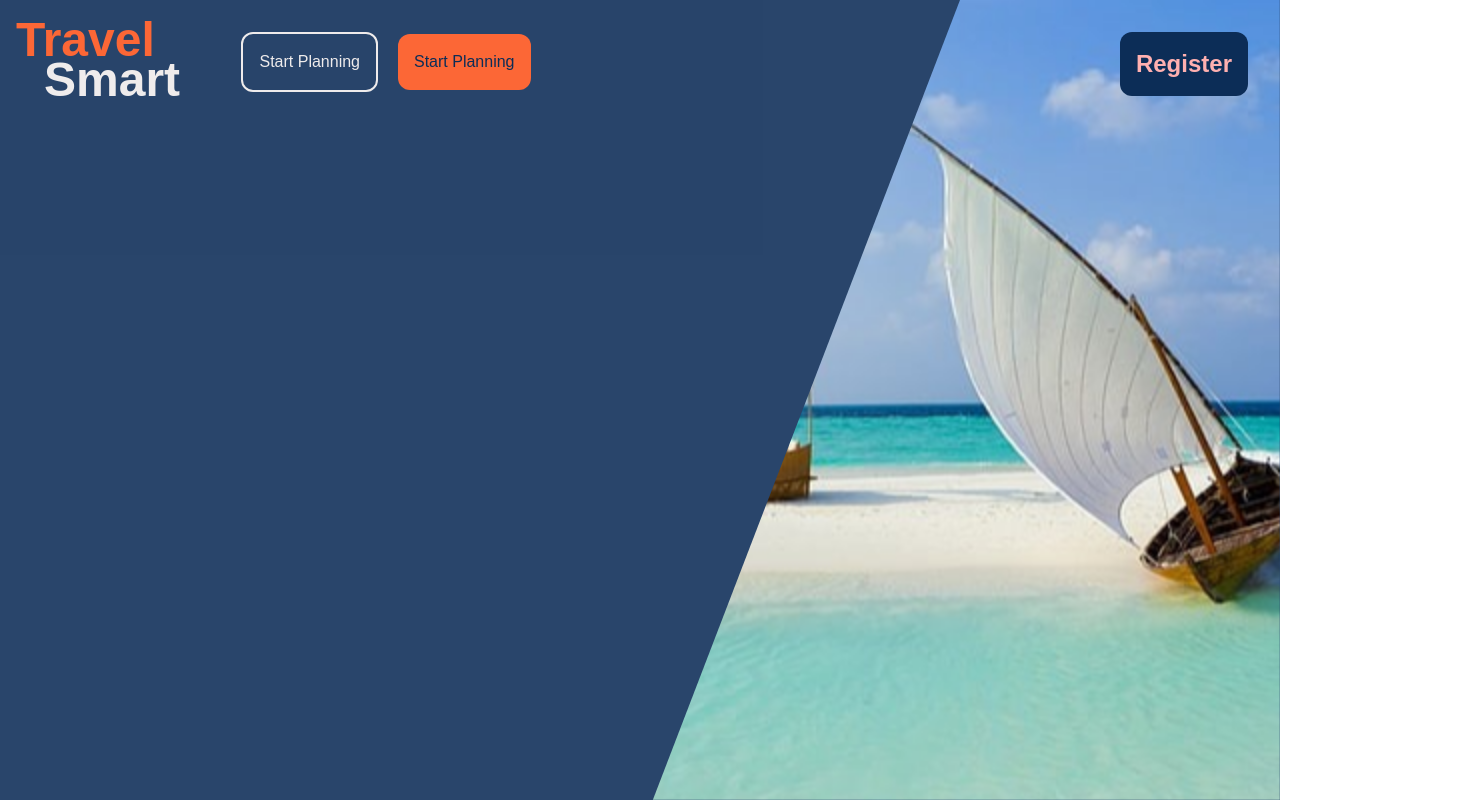
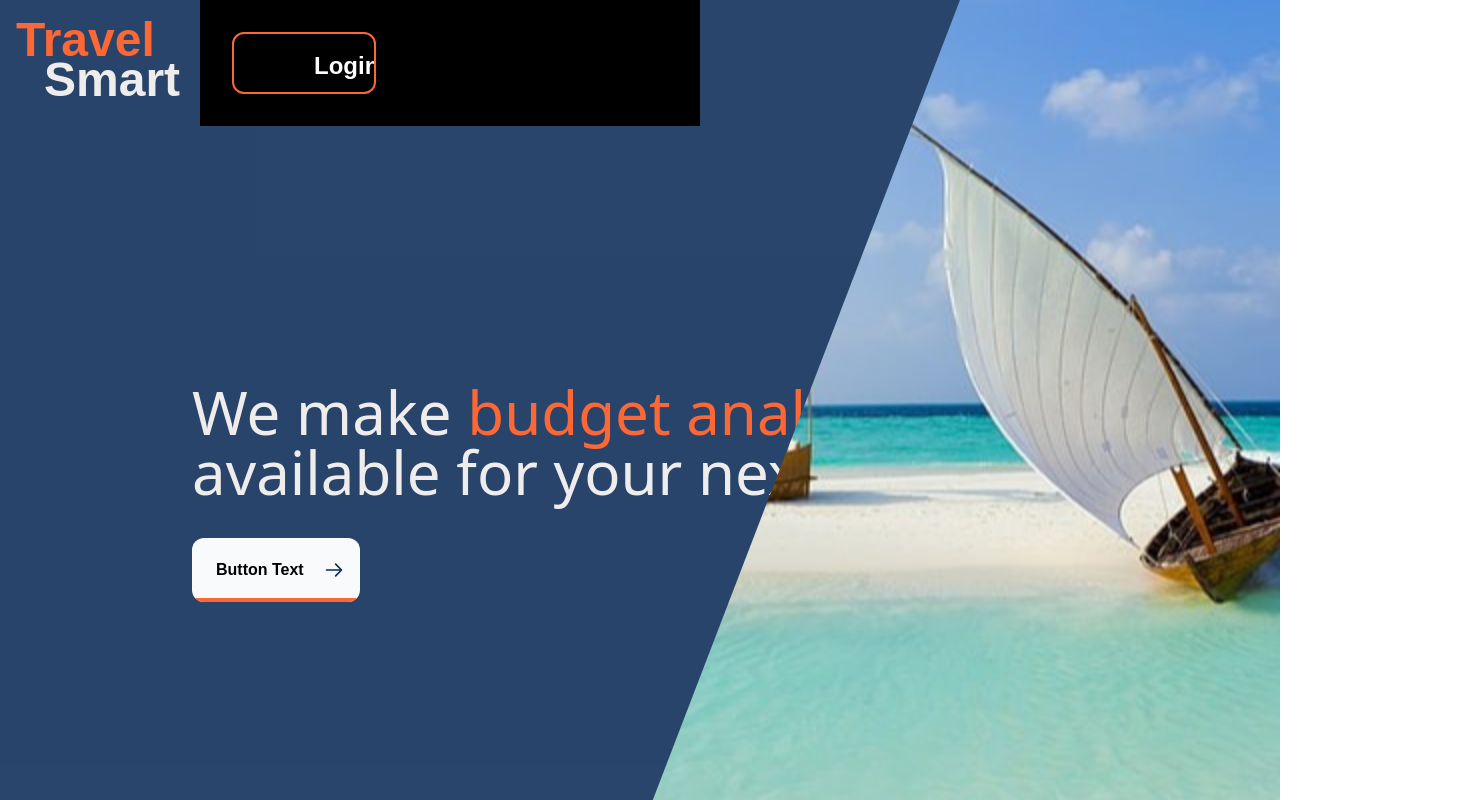
Before and after one commit to Asim-Shah-2004/Recursion5-InitToWinIt, a React (Vite) app in the folder client/: page / in a window 1280 px wide. Shown: the whole page, 1472 px wide, since content can reach past the window. Built offline with nearby package versions, Linux system fonts and the light colour scheme; a web font is replaced by a local one.

Commit message:
Add react-typed library and update button styles

```diff
--- a/client/package.json
+++ b/client/package.json
@@ -22,6 +22,7 @@
     "react": "^18.2.0",
     "react-dom": "^18.2.0",
     "react-router-dom": "^6.22.3",
+    "react-typed": "^2.0.12",
     "tailwind-merge": "^2.2.1",
     "tailwindcss": "^3.4.1",
     "tailwindcss-animate": "^1.0.7"
--- a/client/src/App.css
+++ b/client/src/App.css
@@ -17,16 +17,16 @@
 /* .background {
     /* background: hsla(214, 76%, 19%, 1); */
 
-    /* background: linear-gradient(90deg, hsla(214, 76%, 19%, 1) 0%, hsla(0, 9%, 93%, 1) 86%); */
+/* background: linear-gradient(90deg, hsla(214, 76%, 19%, 1) 0%, hsla(0, 9%, 93%, 1) 86%); */
 
-    /* background: -moz-linear-gradient(90deg, hsla(214, 76%, 19%, 1) 0%, hsla(0, 9%, 93%, 1) 86%); */
+/* background: -moz-linear-gradient(90deg, hsla(214, 76%, 19%, 1) 0%, hsla(0, 9%, 93%, 1) 86%); */
 
-    /* background: -webkit-linear-gradient(90deg, hsla(214, 76%, 19%, 1) 0%, hsla(0, 9%, 93%, 1) 86%); */
+/* background: -webkit-linear-gradient(90deg, hsla(214, 76%, 19%, 1) 0%, hsla(0, 9%, 93%, 1) 86%); */
 
-    /* filter: progid: DXImageTransform.Microsoft.gradient(startColorstr="#0C2D57", endColorstr="#EFECEC", GradientType=1);
+/* filter: progid: DXImageTransform.Microsoft.gradient(startColorstr="#0C2D57", endColorstr="#EFECEC", GradientType=1);
 } */
 
-button {
+/* button {
     font-family: Arial, Helvetica, sans-serif;
     font-weight: bold;
     color: white;
@@ -78,4 +78,47 @@ button span:nth-child(5) {
 button:hover span:not(:nth-child(6)) {
     transform: translate(-50%, -50%) scale(4);
     transition: 1.5s ease;
+} */
+
+button {
+    --color: #FC6736;
+    font-family: inherit;
+    display: inline-block;
+    width: 6em;
+    height: 2.6em;
+    line-height: 2.5em;
+    overflow: hidden;
+    cursor: pointer;
+    margin: 20px;
+    font-size: 17px;
+    z-index: 1;
+    color: var(--color);
+    border: 2px solid var(--color);
+    border-radius: 6px;
+    position: relative;
 }
+
+button::before {
+    position: absolute;
+    content: "";
+    background: var(--color);
+    width: 150px;
+    height: 200px;
+    z-index: -1;
+    border-radius: 50%;
+}
+
+button:hover {
+    color: white;
+}
+
+button:before {
+    top: 100%;
+    left: 100%;
+    transition: 0.3s all;
+}
+
+button:hover::before {
+    top: -30px;
+    left: -30px;
+}
--- a/client/src/pages/LandingPage.jsx
+++ b/client/src/pages/LandingPage.jsx
@@ -1,10 +1,12 @@
 import React, { useState, useEffect } from 'react';
+import { ReactTyped } from "react-typed";
 import pic1 from '../assets/pic1.jpg';
 import pic2 from '../assets/pic2.jpg';
 import pic3 from '../assets/pic3.jpg';
 import pic4 from '../assets/pic4.jpg';
 import pic5 from '../assets/pic5.jpg';
 import '../App.css';
+import { Link } from 'react-router-dom';
 
 const LandingPage = () => {
     const [currentImageIndex, setCurrentImageIndex] = useState(0);
@@ -29,17 +31,50 @@ const LandingPage = () => {
                         <h1 className='text-5xl p-4 font-bold  text-[#FC6736]'>Travel</h1>
                         <h1 className='text-5xl ml-7 font-bold -mt-10 p-4 text-[#EFECEC]'>Smart</h1>
                     </div>
-                    <div className='z-10 p-8  relative -left-64'>
-                        <button className='border-[2px] border-[#EFECEC] border-solid text-[#EFECEC] p-4 mr-5 rounded-xl hover:text-[#]'>Start Planning</button>
-
-                        <button className='bg-[#FC6736] text-[#0C2D57] p-4 rounded-xl'>Start Planning</button>
+                    <div className='z-10 p-8  relative -left-64 bg-black w-[500px]'>
+                        <button className="overflow-hidden text-[#ffffff] px-10 rounded-xl font-bold text-2xl hover:bg-[#FC6736] hover:text-[#0C2D57] transition duration-300 ease-in-out">
+                            <span className="absolute top-0 left-0 w-full h-full bg-[#FC6736] mix-blend-multiply transition-transform duration-300 ease-in-out transform scale-0 origin-top-left"></span>
+                            <span className="px-10 py-4 block">Login</span>
+                        </button>
+                        {/* <button className="ml-10 relative overflow-hidden bg-[#000000] text-[#FFB0B0] p-4 rounded-xl font-bold text-2xl hover:bg-[#FC6736] hover:text-[#0C2D57] transition duration-300 ease-in-out">
+                            <span className="absolute top-0 left-0 w-full h-full bg-[#FC6736] mix-blend-multiply transition-transform duration-300 ease-in-out transform scale-0 origin-top-left"></span>
+                            Register
+                        </button> */}
+                        {/* <button className='bg-[#FC6736] text-[#0C2D57] p-4 rounded-xl'>Start Planning</button> */}
 
                     </div>
                     <div className='z-10 p-8  '>
-                        <button className="relative overflow-hidden bg-[#0C2D57] text-[#FFB0B0] p-4 rounded-xl font-bold text-2xl hover:bg-[#FC6736] hover:text-[#0C2D57] transition duration-300 ease-in-out">
+                        {/* <button className="relative overflow-hidden bg-[#000000] text-[#FFB0B0] p-4 rounded-xl font-bold text-2xl hover:bg-[#FC6736] hover:text-[#0C2D57] transition duration-300 ease-in-out">
                             <span className="absolute top-0 left-0 w-full h-full bg-[#FC6736] mix-blend-multiply transition-transform duration-300 ease-in-out transform scale-0 origin-top-left"></span>
                             Register
-                        </button>
+                        </button> */}
+                    </div>
+
+                </div>
+                <div className='w-full max-w-[1400px] ml-48 mt-64 '>
+                    <div className='text-6xl inline text-[#EFECEC] font-sans'>We make  </div>
+                    <ReactTyped strings={["tailored itinerary", "budget analysis ", "security considerations", "clothing suggestions", "food attractions"]} typeSpeed={70} backSpeed={50} loop className='text-6xl text-[#FC6736] font-sans ' />
+                    <div className='text-6xl text-[#EFECEC] font-sans'>available for your next trip  </div>
+                    <div className='z-10 mt-9  '>
+                        {/* <button className="relative overflow-hidden bg-[#000000] text-[#FC6736] p-4 rounded-xl font-bold text-2xl hover:bg-[#FC6736] hover:text-[#0C2D57] transition duration-300 ease-in-out">
+                            <span className="absolute top-0 left-0 w-full h-full bg-[#FC6736] mix-blend-multiply transition-transform duration-300 ease-in-out transform scale-0 origin-top-left"></span>
+                            Get Started
+                        </button> */}
+                        {/* <button className="relative overflow-hidden bg-[#000000] text-[#FFB0B0] p-4 rounded-xl font-bold text-2xl hover:bg-[#FC6736] hover:text-[#0C2D57] transition duration-300 ease-in-out">
+                            <span className="absolute top-0 left-0 w-full h-full bg-[#FC6736] mix-blend-multiply transition-transform duration-300 ease-in-out transform scale-0 origin-top-left"></span>
+                            Get Started
+                        </button> */}
+
+                        <div href="#_" class="relative inline-flex items-center justify-start py-3 pl-4 pr-12 overflow-hidden font-semibold text-[#000000] transition-all duration-150 ease-in-out rounded-xl hover:pl-10 hover:pr-6 bg-gray-50 group cursor-pointer p-5">
+                            <span class="absolute bottom-0 left-0 w-full h-1 transition-all duration-150 ease-in-out bg-[#FC6736] group-hover:h-full"></span>
+                            <span class="absolute right-0 pr-4 duration-200 ease-out group-hover:translate-x-12">
+                                <svg class="w-5 h-5 text-[#0C2D57]" fill="none" stroke="currentColor" viewBox="0 0 24 24" xmlns="http://www.w3.org/2000/svg"><path stroke-linecap="round" stroke-linejoin="round" stroke-width="2" d="M14 5l7 7m0 0l-7 7m7-7H3"></path></svg>
+                            </span>
+                            <span class="absolute left-0 pl-2.5 -translate-x-12 group-hover:translate-x-0 ease-out duration-200">
+                                <svg class="w-5 h-5 text-[#0C2D57]" fill="none" stroke="currentColor" viewBox="0 0 24 24" xmlns="http://www.w3.org/2000/svg"><path stroke-linecap="round" stroke-linejoin="round" stroke-width="2" d="M14 5l7 7m0 0l-7 7m7-7H3"></path></svg>
+                            </span>
+                            <span class="relative w-full text-left transition-colors duration-200 ease-in-out group-hover:text-white p-2">Button Text</span>
+                        </div>
                     </div>
                 </div>
                 <img src={images[currentImageIndex]} alt="" className='sideImage fixed -z-1 select-none' />
```
Also changed, not shown: 1 other file (tests, documents, lock files or other folders).
